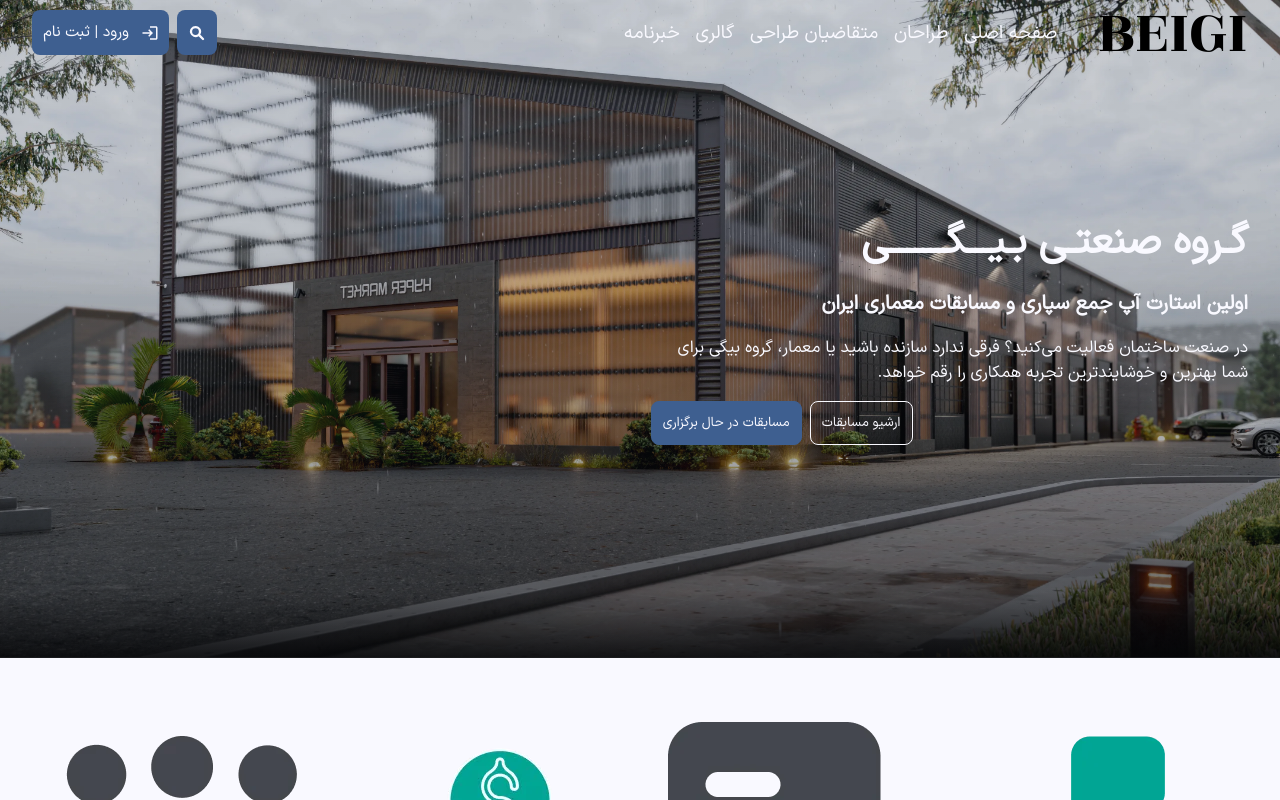
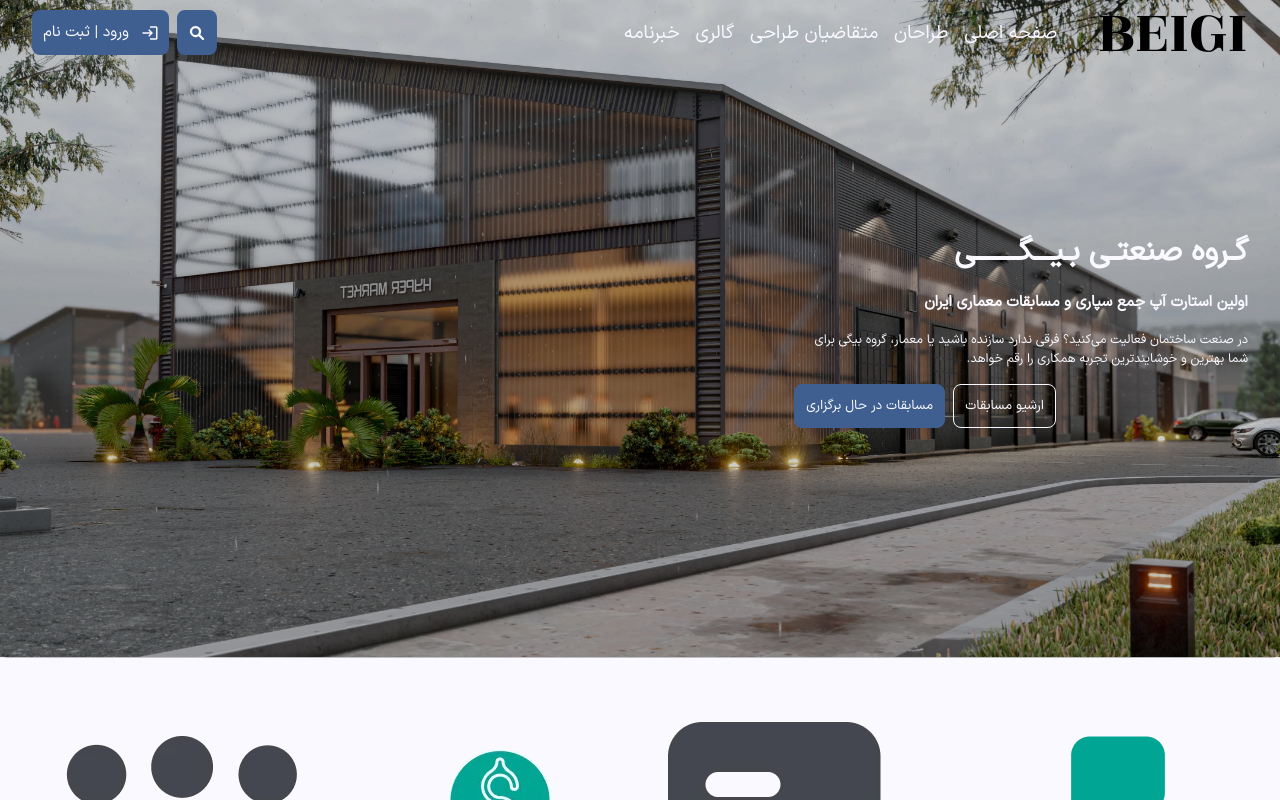
Before and after one commit to nazaninjh/sourcing, a Next.js app: page / in a window 1280 px wide. Shown: the top 800 px of the page. Built offline with nearby package versions, Linux system fonts and the light colour scheme.

Commit message:
Update hero with gridImage component

```diff
--- a/src/components/bidding/cards/onGoingCard.component.tsx
+++ b/src/components/bidding/cards/onGoingCard.component.tsx
@@ -1,7 +1,9 @@
+import Image from "next/image";
 import styles from "./onGoingCard.module.scss";
 import { ReactNode } from "react";
 import GridImageComponent from "@/components/shared/grid-image/gridImage.component";
 import { StaticImageData } from "next/image";
+
 export default function OnGoingCardComponent({
   imgSrc,
   topStartTxts,
@@ -32,7 +34,7 @@
       <GridImageComponent
         props={{
           hasOverlay: true,
-          imgSrc,
+          img: <Image src={imgSrc} alt="عکس پروژه" width={387} height={255} />,
           topChildren: {
             direction: "start",
             child: (
--- a/src/components/hero/hero.component.tsx
+++ b/src/components/hero/hero.component.tsx
@@ -1,17 +1,64 @@
 import Image from "next/image";
 import NavbarComponent from "../navbar/navbar.component";
 import homeImg from "@/assets/images/home.webp";
-import homeMobileImg from "@/assets/images/home-mobile.webp";
 
 import text from "./assets/texts/hero.json";
 
 import styles from "./hero.module.scss";
 import clsx from "clsx";
+import GridImageComponent from "../shared/grid-image/gridImage.component";
 
 export default function HeroComponent() {
   return (
     <div className={styles.wrapper}>
-      <Image
+      <GridImageComponent
+        props={{
+          img: (
+            <Image
+              src={homeImg}
+              alt="Home Background"
+              className={styles.img}
+              width={1440}
+              height={780}
+            />
+          ),
+          hasOverlay: true,
+          topChildren: {
+            direction: "start",
+            width: "100%",
+            child: (
+              <div className={styles.nav}>
+                <NavbarComponent />
+              </div>
+            ),
+          },
+          centerChildren: {
+            direction: "center",
+            width: "100%",
+            child: (
+              <div className={clsx(styles.texts)}>
+                <h1>{text.texts.title}</h1>
+                <h4>{text.texts.subTitle}</h4>
+                <h5>{text.texts.content}</h5>
+                <div className={styles.btns}>
+                  <button type="button">{text.btns.archive}</button>
+                  <button type="button">{text.btns.competitions}</button>
+                </div>
+              </div>
+            ),
+          },
+          bottomChildren: {
+            direction: "center",
+            child: (
+              <div className={clsx(styles["mobile-texts"])}>
+                <h1>{text.texts.title}</h1>
+                <h4>{text.texts.subTitle}</h4>
+              </div>
+            ),
+          },
+        }}
+      />
+      {/* <Image
         src={homeImg}
         alt="Home Background"
         className={styles.img}
@@ -41,7 +88,7 @@
       <div className={clsx(styles["mobile-texts"])}>
         <h1>{text.texts.title}</h1>
         <h4>{text.texts.subTitle}</h4>
-      </div>
+      </div> */}
     </div>
   );
 }
--- a/src/components/hero/hero.module.scss
+++ b/src/components/hero/hero.module.scss
@@ -24,25 +24,18 @@
         rgba(0, 0, 0, 0.9) 99.69%
       );
   }
-  .mobile-img {
-    grid-area: stack;
-    display: inline;
+
+  .img {
+    height: auto;
     width: 100%;
-    height: 100%;
     object-fit: cover;
-    z-index: 1;
-    @include mixin.mq(sm) {
-      display: none;
-    }
-  }
-  .img {
-    display: none;
+    border-radius: 0;
     @include mixin.mq(sm) {
       grid-area: stack;
       display: inline;
       width: 100%;
       height: 100%;
-      object-fit: cover;
+
       z-index: 1;
     }
   }
--- a/src/components/shared/grid-image/gridImage.component.tsx
+++ b/src/components/shared/grid-image/gridImage.component.tsx
@@ -1,8 +1,7 @@
-import Image, { StaticImageData } from "next/image";
 import styles from "./gridImage.module.scss";
 import { ReactNode } from "react";
 type IProps = {
-  imgSrc: StaticImageData;
+  img: ReactNode;
   hasOverlay: boolean;
   topChildren?: {
     direction: "end" | "start" | "center";
@@ -23,7 +22,8 @@
 export default function GridImageComponent({ props }: { props: IProps }) {
   return (
     <div className={styles.wrapper}>
-      <Image src={props.imgSrc} alt="عکس پروژه" width={387} height={255} />
+      {props.img}
+
       {props.hasOverlay && <div className={styles.overlay} />}
 
       <div
```
Also changed, not shown: src/assets/images/home-mobile.webp (deleted).
